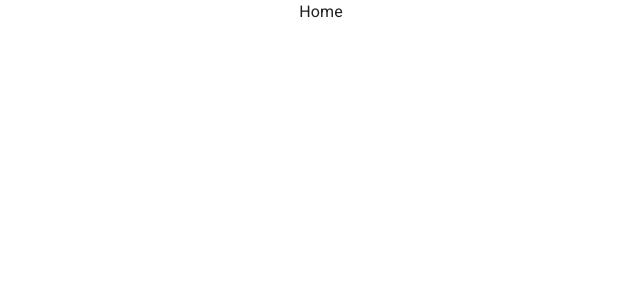
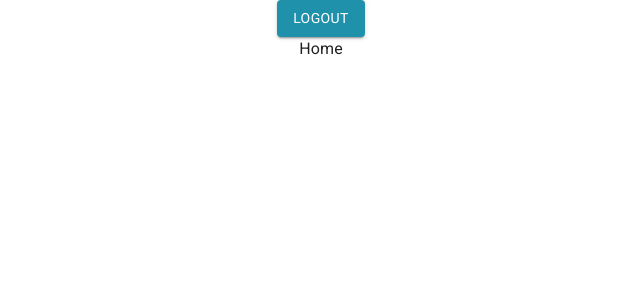
Before and after one commit to ma-lina/codeconnect, a React (Create React App) app in the folder client/: page / in a window 1280 px wide. Shown: the top 300 px of the page, without its empty margins (319-959 px from the left). Built offline with nearby package versions, Linux system fonts and the light colour scheme.

Commit message:
added logout button for testing purposes

```diff
--- a/client/src/App.tsx
+++ b/client/src/App.tsx
@@ -11,6 +11,7 @@ import Signup from "./Views/Signup";
 import Profile from "./Views/Profile";
 import { Container } from "@mui/material";
 import ProtectedRoute from "./Components/ProtectedRoute";
+import Logout from "./Components/Logout";
 
 function App() {
   const themeLight : Theme = createTheme(themeLightOptions);
@@ -22,6 +23,7 @@ function App() {
         <AuthContextProvider>
           <div className="App">
             <header>
+              <Logout/>
 {/* TODO create a navbar / bottom navigation */}
             </header>
             <Routes>
```
